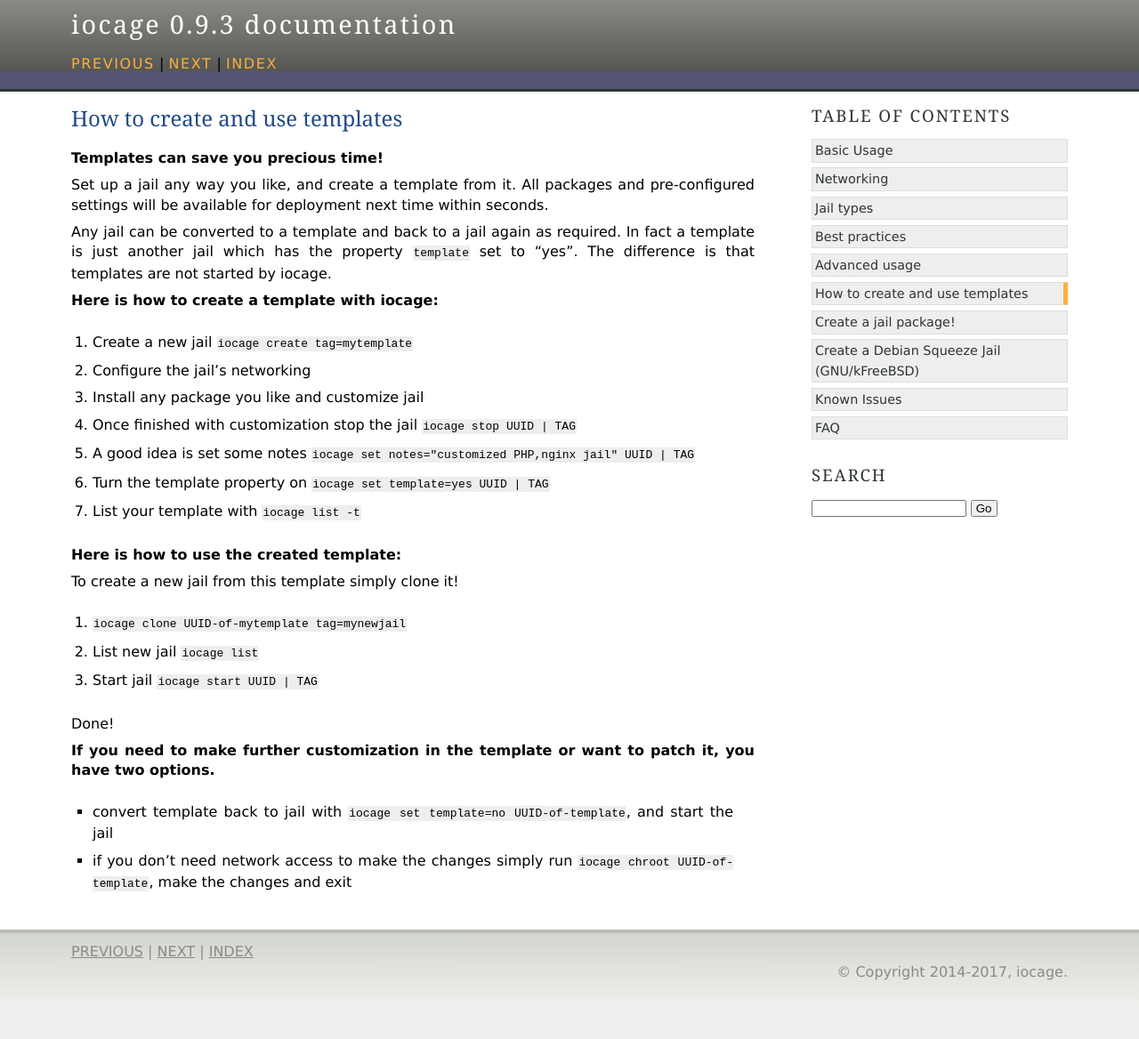
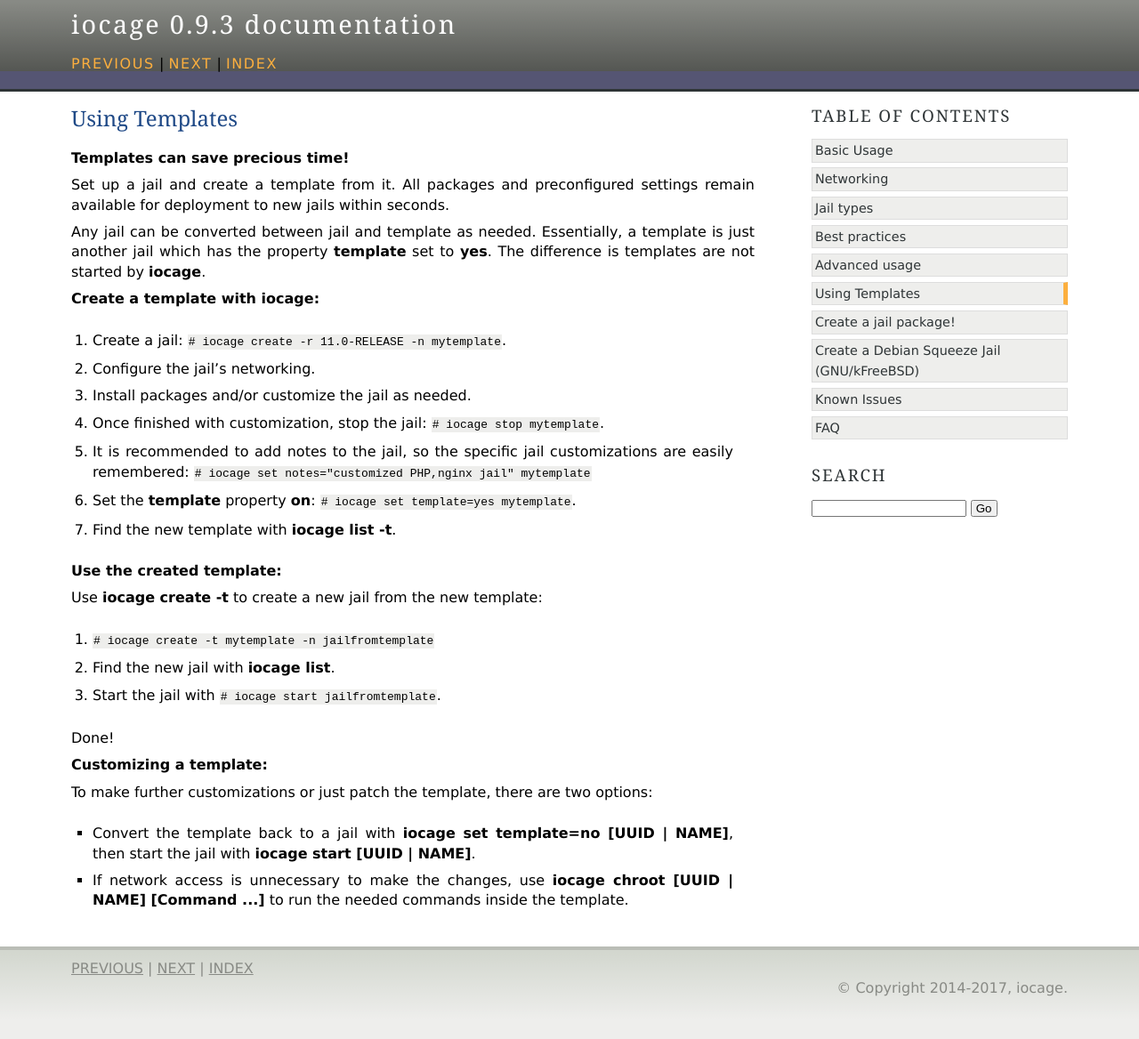
Before and after one commit to iocage/iocage, a Sphinx documentation site: the page built from doc/source/templates.rst, in a window 1280 px wide. Shown: the whole page at 89% size. Built offline with Sphinx 7.4.7, drawn with Linux system fonts in a browser that asks for light colours.

Commit message:
Rewrite templates.rst (#254)
* Rewrite templates.rst

- PEP8
- Rewrite sentences for flow and clarity.
- Update obsolete information.
- Add more Sphinx/ReST markup.
- Build test - no errors.

* Add review comments

```diff
--- a/doc/source/templates.rst
+++ b/doc/source/templates.rst
@@ -1,33 +1,53 @@
-How to create and use templates
-===============================
+.. index:: Using Templates
+.. _Using Templates:
 
-**Templates can save you precious time!**
+Using Templates
+===============
 
-Set up a jail any way you like, and create a template from it. All packages and pre-configured settings will be available for deployment next time within seconds.
+**Templates can save precious time!**
 
-Any jail can be converted to a template and back to a jail again as required. In fact a template is just another jail which has the property ``template`` set to "yes". The difference is that templates are not started by iocage.
+Set up a jail and create a template from it. All packages and
+preconfigured settings remain available for deployment to new jails
+within seconds.
 
-**Here is how to create a template with iocage:**
+Any jail can be converted between jail and template as needed.
+Essentially, a template is just another jail which has the property
+**template** set to **yes**. The difference is templates are not started
+by :command:`iocage`.
 
-1. Create a new jail ``iocage create tag=mytemplate``
-2. Configure the jail's networking
-3. Install any package you like and customize jail
-4. Once finished with customization stop the jail ``iocage stop UUID | TAG``
-5. A good idea is set some notes ``iocage set notes="customized PHP,nginx jail" UUID | TAG``
-6. Turn the template property on ``iocage set template=yes UUID | TAG``
-7. List your template with ``iocage list -t``
+**Create a template with iocage:**
 
-**Here is how to use the created template:**
+1. Create a jail: :samp:`# iocage create -r 11.0-RELEASE -n mytemplate`.
+2. Configure the jail's networking.
+3. Install packages and/or customize the jail as needed.
+4. Once finished with customization, stop the jail:
+   :samp:`# iocage stop mytemplate`.
+5. It is recommended to add notes to the jail, so the specific jail
+   customizations are easily remembered:
+   :samp:`# iocage set notes="customized PHP,nginx jail" mytemplate`
+6. Set the **template** property **on**:
+   :samp:`# iocage set template=yes mytemplate`.
+7. Find the new template with :command:`iocage list -t`.
 
-To create a new jail from this template simply clone it!
+**Use the created template:**
 
-1. ``iocage clone UUID-of-mytemplate tag=mynewjail``
-2. List new jail ``iocage list``
-3. Start jail ``iocage start UUID | TAG``
+Use :command:`iocage create -t` to create a new jail from the new
+template:
+
+1. :samp:`# iocage create -t mytemplate -n jailfromtemplate`
+2. Find the new jail with :command:`iocage list`.
+3. Start the jail with :samp:`# iocage start jailfromtemplate`.
 
 Done!
 
-**If you need to make further customization in the template or want to patch it, you have two options.**
+**Customizing a template:**
 
-* convert template back to jail with ``iocage set template=no UUID-of-template``, and start the jail
-* if you don't need network access to make the changes simply run ``iocage chroot UUID-of-template``, make the changes and exit
+To make further customizations or just patch the template, there are two
+options:
+
+* Convert the template back to a jail with
+  :command:`iocage set template=no [UUID | NAME]`, then start the jail
+  with :command:`iocage start [UUID | NAME]`.
+* If network access is unnecessary to make the changes, use
+  :command:`iocage chroot [UUID | NAME] [Command ...]` to run the
+  needed commands inside the template.
```
